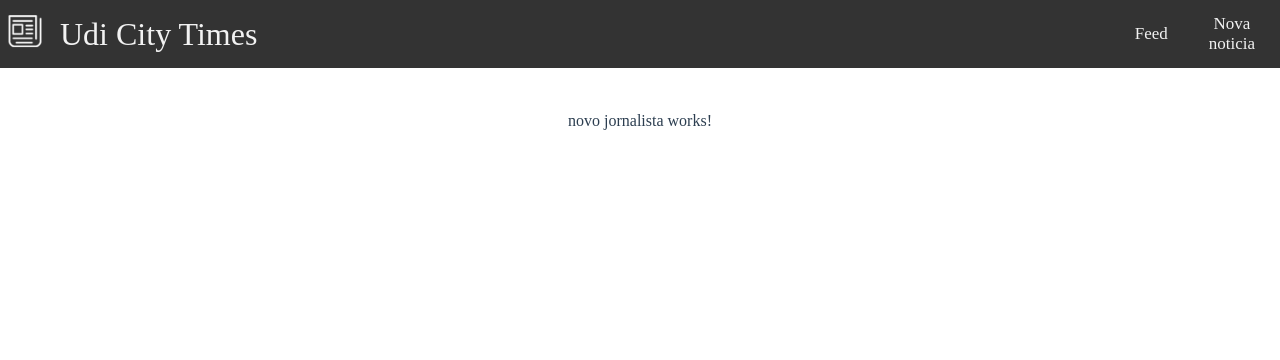
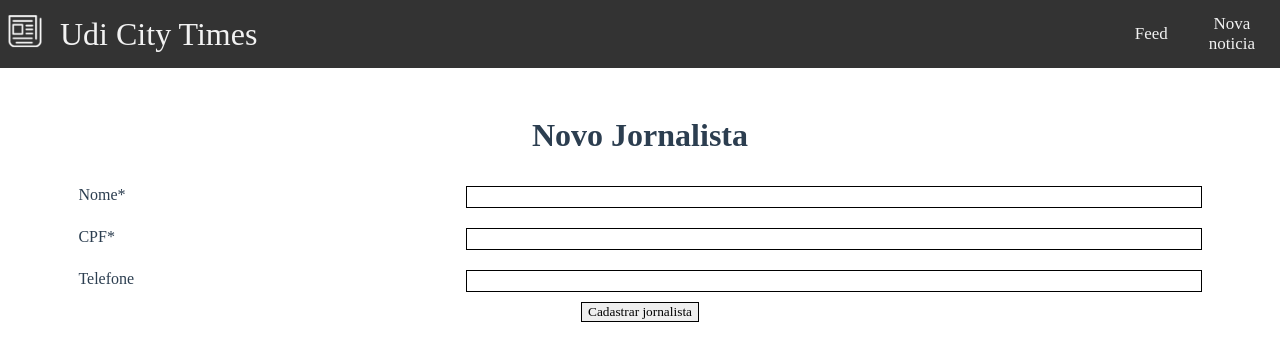
Before and after one commit to pedrodiogo219/portal-noticias, a Vue app: page /novo-jornalista in a window 1280 px wide. Shown: the top 360 px of the page. Built offline with nearby package versions, Linux system fonts and the light colour scheme.

Commit message:
entidade jornalista implementada

```diff
--- a/src/App.vue
+++ b/src/App.vue
@@ -21,9 +21,6 @@
                 </a>
             </div>
             <div class="right-buttons">
-
-
-
                 <a href="/">Feed</a>
                 <a href="/nova-noticia">Nova noticia</a>
             </div>
--- a/src/components/FeedNoticias.vue
+++ b/src/components/FeedNoticias.vue
@@ -49,13 +49,37 @@ import { ref } from 'vue';
         },
         exemplos(){
 
+            const jornalistasExemplo = [
+                {
+                    id: 1,
+                    nome: "William Bonner",
+                    cpf: "12345678901",
+                    telefone: "(11) 99999-9999"
+                },
+                {
+                    id: 2,
+                    nome: "Sandra Annenberg",
+                    cpf: "11111111111",
+                    telefone: ""
+                },
+                {
+                    id: 3,
+                    nome: "Yudi Tamashiro",
+                    cpf: "00040028922",
+                    telefone: "(11) 4002-8922"
+                }
+            ]
+
+            localStorage.setItem("jornalistas", JSON.stringify(jornalistasExemplo));
+
             const noticiasExemplo = [
                 {
                     id: 1,
                     titulo: "Celsius, once a crypto highflier, files for bankruptcy",
                     descricao: `The crypto firm said most account activity is still "paused." It's unclear whether depositors will get their money back.`,
                     corpo: `Celsius Network filed for bankruptcy protection on Wednesday after a "crypto winter" — or crash — that decimated the value of digital currencies including bitcoin and ethereum. The company said most accounts will continue to be "paused until further notice." Celsius is the third crypto-related firm to file for bankruptcy protection in two weeks. It follows Three Arrows Capital and lender Voyager Digital in seeking financial restructuring after digital currencies plunged in value. Celsius marketed itself as a type of crypto bank, encouraging people to deposit their digital currencies with the firm, and then earning money by either borrowing or lending against the crypto deposits. Troubles for Celsius' customers started when the network halted trading and other activities last month amid the crypto meltdown, effectively blocking customers from accessing their funds. The decision shocked customers who had been told by Celsius that the platform was low-risk and secure, all while providing earnings as high as 17%. In its sales pitch, Celsius pledged "Your interests are our top priority" and stressed that traditional banking "is broken."`,
-                    imagem: "https://blocktrends.com.br/wp-content/uploads/2022/06/uMB9fZg-780x500.jpeg"
+                    imagem: "https://blocktrends.com.br/wp-content/uploads/2022/06/uMB9fZg-780x500.jpeg",
+                    idJornalista: 1
                 },
                 {
                     id: 2,
@@ -64,7 +88,8 @@ import { ref } from 'vue';
                     corpo: `Shares of Twitter plummeted on Monday afternoon on the prospect of a prolonged legal fight between the social media company and billionaire Elon Musk, who says he's pulling out of a buyout deal, leaving Twitter's future in doubt.
                             In announcing he was dropping the deal on Friday, Musk claimed that Twitter refused to provide enough information about the number of fake accounts it has and that Musk's advisors determined the true incidence of bots on the platform is "wildly higher" than Twitter claims. The social media platform then vowed to challenge Musk in court to uphold the agreement, and has hired powerhouse law firm Wachtell, Lipton, Rosen & Katz in preparation for filing a lawsuit this week in Delaware Court of Chancery, according to Bloomberg.
                             Generally, acquisition agreements are exceeedingly difficult to get out of.  "Once you're into the world where you already have the agreement, it's rare for people to try to pull out," said Mathieu Shapiro, managing partner at Obermayer, who specializes in business litigation. "As a basic premise, the Delaware court will want to enforce that merger agreement, and that will be their starting place."`,
-                    imagem: "https://www.cnnbrasil.com.br/wp-content/uploads/sites/12/2021/06/29316_D916368809E6CAD8-1.jpg?w=876&h=484&crop=1"
+                    imagem: "https://www.cnnbrasil.com.br/wp-content/uploads/sites/12/2021/06/29316_D916368809E6CAD8-1.jpg?w=876&h=484&crop=1",
+                    idJornalista: 2
                 },
                 {
                     id: 3,
@@ -77,14 +102,16 @@ import { ref } from 'vue';
                             Elon Musk says remote work is "no longer acceptable"
                             Airbnb allows employees to live and work from anywhere
                             San Francisco-based Yelp announced a remote-first work model in February 2021. Stoppelman said Yelp has proven it can be successful with a remote workforce, noting that the company achieved record revenue of just over $1 billion in 2021.`,
-                    imagem: "https://geekblog.com.br/wp-content/uploads/2015/03/yelp_estimate_tool.jpg"
+                    imagem: "https://geekblog.com.br/wp-content/uploads/2015/03/yelp_estimate_tool.jpg",
+                    idJornalista: 1
                 },
                 {
                     id: 4,
                     titulo: "Cachorrinho Bonitinho",
                     descricao: "Examente aquilo que você procura",
                     corpo: "Aprecie essa bela imagem de um cachorrinho",
-                    imagem: "https://s2.glbimg.com/eQkhAB2FrlFSMj_Jbkw024ueqao=/e.glbimg.com/og/ed/f/original/2019/01/19/50898568_10157219683273254_5268539131058716672_o.jpg"
+                    imagem: "https://s2.glbimg.com/eQkhAB2FrlFSMj_Jbkw024ueqao=/e.glbimg.com/og/ed/f/original/2019/01/19/50898568_10157219683273254_5268539131058716672_o.jpg",
+                    idJornalista: 3
                 }
             ]
 
--- a/src/components/NoticiaCompleta.vue
+++ b/src/components/NoticiaCompleta.vue
@@ -4,7 +4,8 @@
     <div>
       <img v-bind:src="this.noticia.imagem">
     </div>
-    <strong> {{ this.noticia.descricao }}</strong>
+    <strong><h4>{{ this.noticia.descricao }}</h4></strong>
+    <span>Escrito por: {{ this.jornalista.nome }}</span>
     <p>{{ this.noticia.corpo }}</p>
   </div>
   <div v-else>
@@ -18,6 +19,13 @@ import NotFound from './NotFound.vue';
     created() {
         this.noticias = JSON.parse(localStorage.getItem("noticias")) || [];
         this.noticia = this.noticias.find(n => n.id === Number(this.$route.params.id));
+
+        if(this.noticia){
+          this.jornalistas = JSON.parse(localStorage.getItem("jornalistas")) || [];
+          this.jornalista = this.jornalistas.find(j => j.id === this.noticia.idJornalista)
+        }
+
+
     },
     components: { NotFound }
 };
--- a/src/views/NovaNoticiaView.vue
+++ b/src/views/NovaNoticiaView.vue
@@ -2,31 +2,46 @@
     <h1>Nova notícia</h1>
     <form @submit.prevent="submit" class="form-container">
         <div class="form-field">
-            <label for="titulo">Titulo</label>
+            <label for="titulo">Titulo*</label>
             <input id="titulo" type="text" placeholder="Ex: O Circo está na cidade!" v-model="titulo"/>
             <!-- {{ titulo }} -->
         </div>
 
         <div class="form-field">
-            <label for="descricao">Descricao</label>
+            <label for="descricao">Descricao*</label>
             <textarea v-model="descricao"></textarea>
             <!-- {{ descricao }} -->
         </div>
 
         <div class="form-field">
-            <label for="corpo">Corpo</label>
+            <label for="corpo">Corpo*</label>
             <textarea v-model="corpo"></textarea>
             <!-- {{ corpo }} -->
         </div>
 
         <div class="form-field">
-            <label for="imagem">Imagem</label>
+            <label for="imagem">Imagem*</label>
             <input v-model="imagem" placeholder="link da imagem"/>
             <!-- {{ imagem }} -->
         </div>
 
+        <div class="form-field">
+            <label for="jornalista">Jornalista*</label>
+            <select v-model="idJornalista">
+                <option disabled value=0>Selecione o jornalista</option>
+                <option v-for="option in options" :key="option.id" :value="option.id">
+                    {{ option.nome }}
+                </option>
+            </select>
+        </div>
+
         <input type="submit" value="Enviar notícia"/>
     </form>
+
+    <div class="link">
+        Seu jornalista não está cadastrado?
+        <a href="/novo-jornalista">Cadastre um jornalista</a>
+    </div>
 </template>
 
 <script>
@@ -39,13 +54,16 @@ export default {
             titulo: '',
             descricao: '',
             corpo: '',
-            imagem: ''
+            imagem: '',
+            idJornalista: 0,
+
+            options: JSON.parse(localStorage.getItem('jornalistas')) || []
         }
     },
 
     methods: {
         submit(){
-            if (this.titulo.trim() === '' || this.descricao.trim() === '' || this.corpo.trim() === ''){
+            if (this.titulo.trim() === '' || this.descricao.trim() === '' || this.corpo.trim() === '' || this.idJornalista === 0){
                 alert('Formulário inválido: Nenhum campo pode ficar vazio.');
                 return
             }
@@ -64,7 +82,8 @@ export default {
                 titulo: this.titulo,
                 descricao: this.descricao,
                 corpo: this.corpo,
-                imagem: this.imagem
+                imagem: this.imagem,
+                idJornalista: this.idJornalista
             });
 
             localStorage.setItem("noticias", JSON.stringify(this.noticias));
@@ -101,7 +120,16 @@ input{
     font-size: 16px;
 }
 
+.form-field select{
+    width: 65%;
+    font-size: 16px;
+}
+
 label {
     padding-right: 10px;
 }
+
+.link{
+    padding-top: 20px;
+}
 </style>
--- a/src/views/NovoJornalistaView.vue
+++ b/src/views/NovoJornalistaView.vue
@@ -1,5 +1,106 @@
 <template>
-<p>
-    novo jornalista works!
-</p>
+    <h1>Novo Jornalista</h1>
+    <form @submit.prevent="submit" class="form-container">
+        <div class="form-field">
+            <label for="nome">Nome*</label>
+            <input id="nome" type="text" v-model="nome"/>
+        </div>
+        <div class="form-field">
+            <label for="cpf">CPF*</label>
+            <input id="cpf" type="text" v-model="cpf"/>
+        </div>
+        <div class="form-field">
+            <label for="telefone">Telefone</label>
+            <input id="telefone" type="text" v-model="telefone"/>
+        </div>
+
+
+        <input type="submit" value="Cadastrar jornalista"/>
+    </form>
+
+
 </template>
+
+<script>
+import router from '@/router';
+
+
+export default {
+    name: "NovoJornalistaView",
+    data() {
+        return {
+            nome: '',
+            cpf: '',
+            telefone: ''
+        }
+    },
+
+    methods: {
+        submit(){
+            if (this.nome.trim() === ''){
+                alert('Formulário inválido: Nome não pode ser vazio');
+                return;
+            }
+
+            if(this.cpf.trim() === ''){
+                alert('Formulário inválido: CPF não pode ser vazio');
+                return;
+            }
+
+            this.jornalistas = JSON.parse(localStorage.getItem('jornalistas')) || [];
+
+            let newId = 1;
+
+            if (this.jornalistas.length !== 0){
+                newId = Math.max(...this.jornalistas.map(j => j.id)) + 1;
+            }
+
+            this.jornalistas.push({
+                id: newId,
+                nome: this.nome,
+                cpf: this.cpf,
+                telefone: this.telefone
+            });
+
+            localStorage.setItem('jornalistas', JSON.stringify(this.jornalistas));
+
+            alert('Jornalista cadastrado com sucesso');
+
+            router.push('/nova-noticia');
+
+        }
+    }
+}
+
+</script>
+
+<style scoped>
+
+input{
+    font-family: 'Times New Roman', Times, serif;
+    border: 1px solid black;
+}
+
+.form-field{
+    font-size: 16px;
+    padding: 10px 20px;
+    justify-content: space-between;
+    display: flex;
+    width: 90%;
+    margin: auto;
+}
+
+.form-field input{
+    width: 65%;
+    font-size: 16px;
+}
+
+.form-field textarea{
+    width: 65%;
+    font-size: 16px;
+}
+
+label {
+    padding-right: 10px;
+}
+</style>
```
